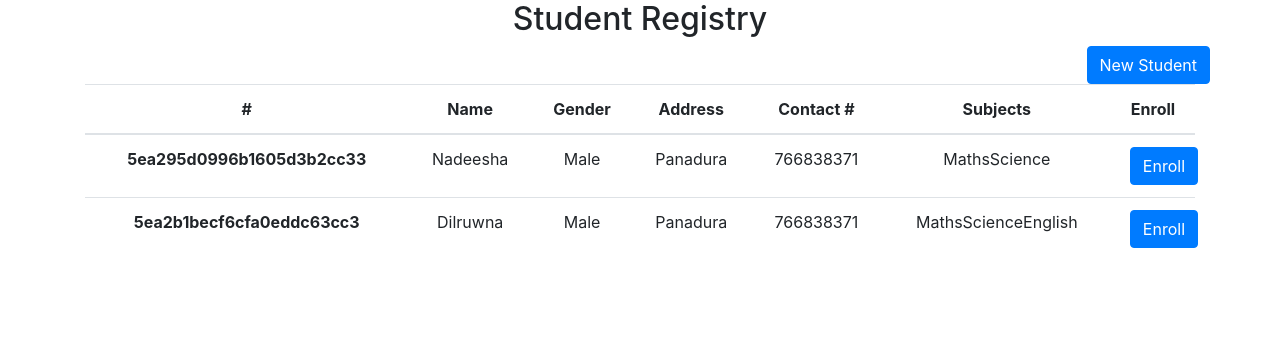
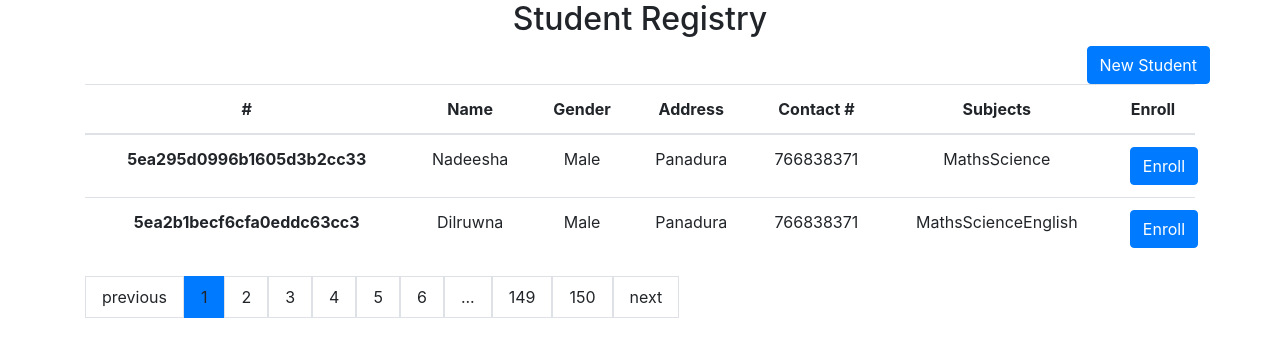
Before and after one commit to eclayaz/student-registry, a React (Create React App) app: page / in a window 1280 px wide. Shown: the top 356 px of the page. Built offline with nearby package versions, Linux system fonts and the light colour scheme.

Commit message:
pagination

```diff
--- a/package.json
+++ b/package.json
@@ -10,6 +10,7 @@
     "react": "^16.13.1",
     "react-bootstrap": "^1.0.1",
     "react-dom": "^16.13.1",
+    "react-paginate": "^6.3.2",
     "react-scripts": "3.4.1"
   },
   "scripts": {
--- a/src/App.css
+++ b/src/App.css
@@ -36,3 +36,26 @@
     transform: rotate(360deg);
   }
 }
+
+.pagination {
+  display: inline-block;
+}
+
+.pagination .active a {
+  color: #fff;
+  background-color: #007bff;
+  border-color: #007bff;
+}
+
+.pagination .disabled a {
+  cursor: not-allowed;
+}
+
+.pagination a {
+  color: black;
+  float: left;
+  padding: 8px 16px;
+  text-decoration: none;
+  cursor: pointer;
+  border: 1px solid #dee2e6;
+}
--- a/src/components/StudentPaginatedList.js
+++ b/src/components/StudentPaginatedList.js
@@ -1,4 +1,5 @@
 import React, { useState, Fragment } from "react";
+import ReactPaginate from "react-paginate";
 import EnrollStudent from "./EnrollStudentPopup";
 
 function StudentPaginatedList() {
@@ -39,6 +40,12 @@ function StudentPaginatedList() {
     );
   });
 
+  let pageCount = 150;
+
+  const handlePageClick = () => {
+    console.log("click");
+  };
+
   return (
     <Fragment>
       <table className="table">
@@ -55,6 +62,19 @@ function StudentPaginatedList() {
         </thead>
         <tbody>{studentList}</tbody>
       </table>
+      <ReactPaginate
+        previousLabel={"previous"}
+        nextLabel={"next"}
+        breakLabel={"..."}
+        breakClassName={"break-me"}
+        pageCount={pageCount}
+        marginPagesDisplayed={2}
+        pageRangeDisplayed={5}
+        onPageChange={handlePageClick}
+        containerClassName={"pagination"}
+        subContainerClassName={"pages pagination"}
+        activeClassName={"active"}
+      />
     </Fragment>
   );
 }
```
Also changed, not shown: 1 other file (tests, documents, lock files or other folders).
